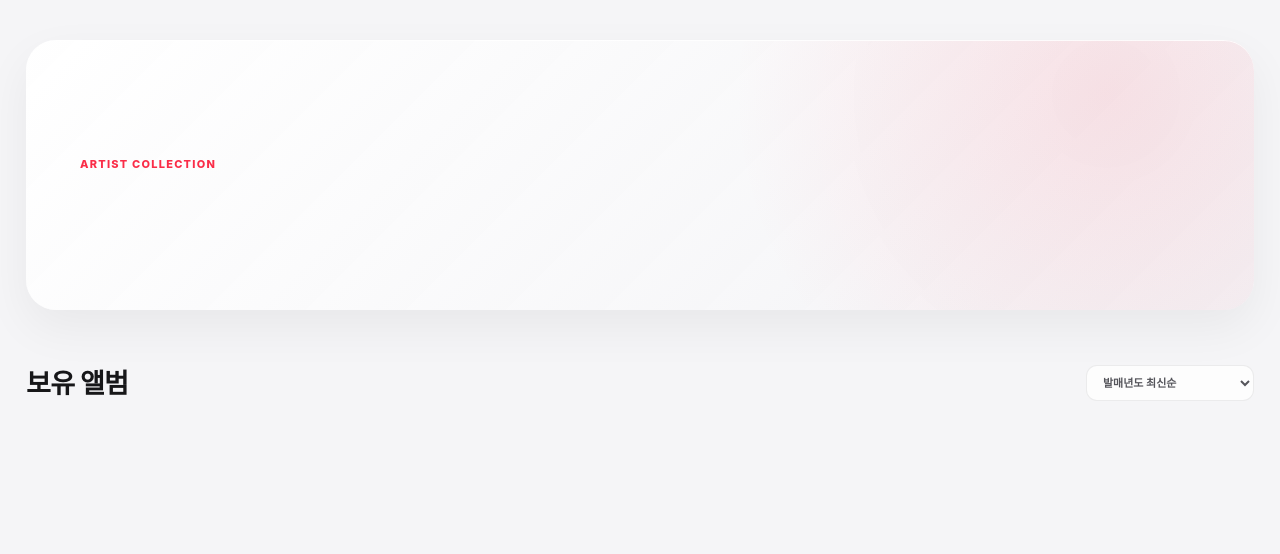
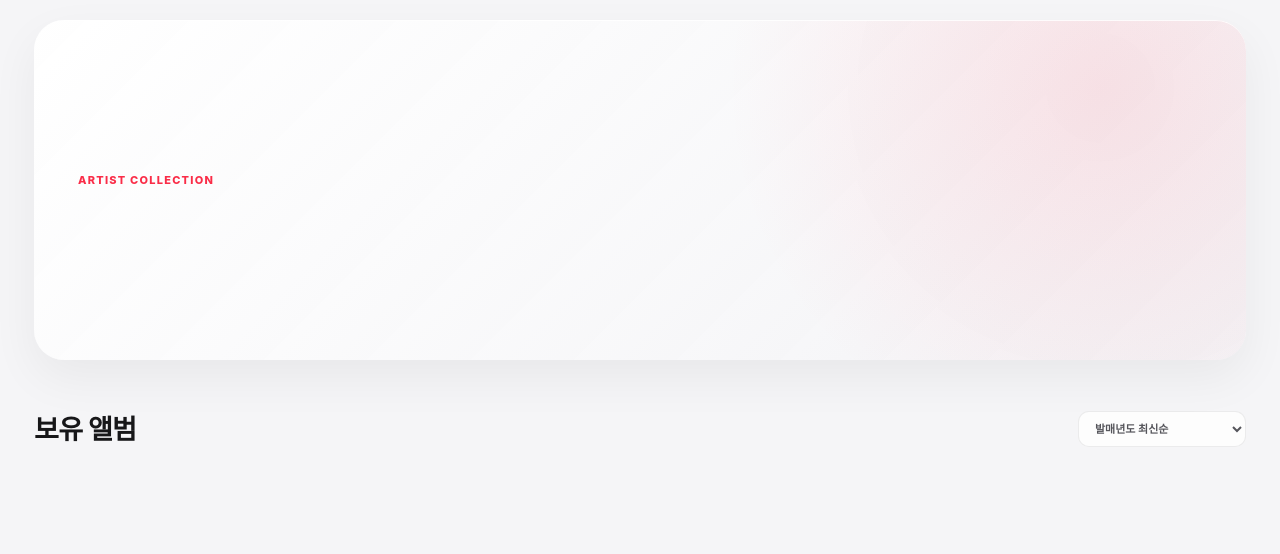
Before and after one commit to Siunaldonumber7/Album-Archive, a Flask app: template templates/artist.html in a window 1280 px wide. Shown: the part 64-618 px from the top of the page. Run offline with Flask 3, Linux system fonts and the light colour scheme; the template is opened without the code that fills it, so the values that code supplies are empty; some libraries are stand-ins or nearby versions.

Commit message:
Make artist hero taller and reduce top whitespace

```diff
--- a/static/pages/artist.css
+++ b/static/pages/artist.css
@@ -55,19 +55,18 @@ body {
 }
 
 .container {
-    width: 100%;
-    max-width: 1880px;
+    max-width: 1540px;
     margin: 0 auto;
-    padding: 40px 26px 86px;
+    padding: 20px 34px 86px;
 }
 
 .hero {
-    min-height: 270px;
-    margin-bottom: 52px;
-    padding: 40px 54px 36px;
+    min-height: 340px;
+    margin-bottom: 48px;
+    padding: 44px 44px 38px;
     position: relative;
     display: grid;
-    grid-template-columns: minmax(0, 1fr) 410px;
+    grid-template-columns: minmax(0, 1fr) 360px;
     align-items: center;
     gap: 38px;
     overflow: hidden;
```
Also changed, not shown: other parts of static/pages/artist.css (+13 -13 lines).
